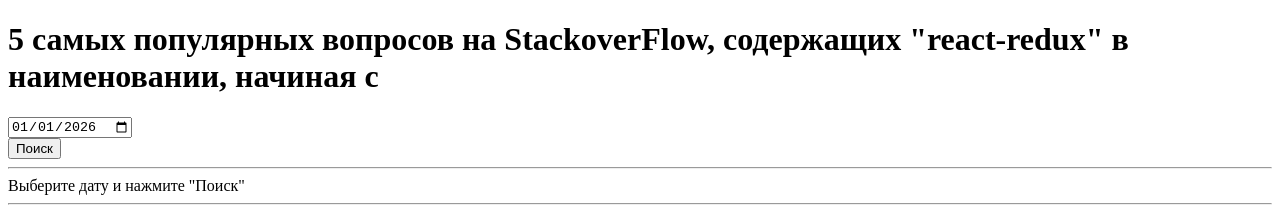
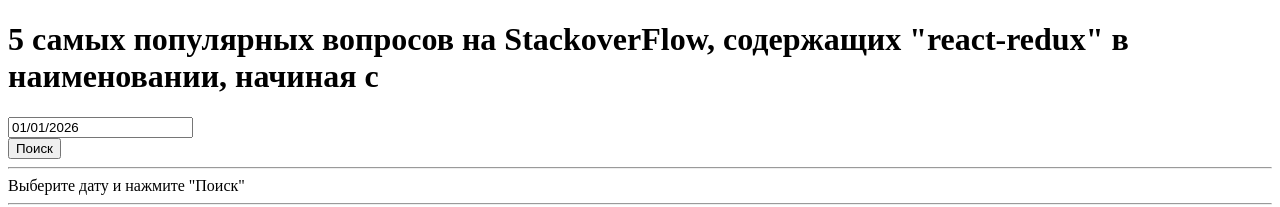
Before and after one commit to AlexArtsy/top-stackoverflow-questions, a React app: page / in a window 1280 px wide. Shown: the top 207 px of the page. Built offline with nearby package versions, Linux system fonts and the light colour scheme.

Commit message:
Добавлен react date-picker

```diff
--- a/package.json
+++ b/package.json
@@ -28,6 +28,7 @@
     "@reduxjs/toolkit": "^2.12.0",
     "dnd-core": "^16.0.1",
     "react": "^19.2.7",
+    "react-datepicker": "^9.1.0",
     "react-dnd": "^16.0.1",
     "react-dnd-html5-backend": "^16.0.1",
     "react-dom": "^19.2.7",
@@ -38,6 +39,7 @@
   "devDependencies": {
     "@eslint/js": "^9.15.0",
     "@types/react": "^19.2.17",
+    "@types/react-datepicker": "^6.2.0",
     "@types/react-dom": "^19.2.3",
     "css-loader": "^7.1.4",
     "eslint": "^9.15.0",
--- /dev/null
+++ b/src/types/css.d.ts
@@ -0,0 +1,4 @@
+declare module '*.css' {
+  const content: Record<string, string>;
+  export default content;
+}
--- a/src/view/date-picker.tsx
+++ b/src/view/date-picker.tsx
@@ -1,25 +1,18 @@
 import { useAppDispatch, useAppSelector } from '../store/store';
 import { setFromDate } from '../store/question-slice';
+import ReactDatePicker from 'react-datepicker';
+
+import 'react-datepicker/dist/react-datepicker.css';
 
 export const DatePicker: React.FC = () => {
   const fromDate = useAppSelector((state) => state.questions.fromDate);
   const dispatch = useAppDispatch();
 
-  const dateValue = fromDate > 0 ? new Date(fromDate * 1000).toISOString().split('T')[0] : '';
+  const selectedDate = fromDate > 0 ? new Date(fromDate * 1000) : null;
 
-  const handleChange = (e: React.ChangeEvent<HTMLInputElement>) => {
-    const value = e.target.value;
-    if (!value) {
-      dispatch(setFromDate(0));
-      return;
-    }
-    const unix = Math.floor(new Date(value).getTime() / 1000);
-    dispatch(setFromDate(unix));
+  const handleChange = (date: Date | null) => {
+    dispatch(setFromDate(date ? Math.floor(date.getTime() / 1000) : 0));
   };
 
-  return (
-    <div>
-      <input type="date" onChange={handleChange} value={dateValue} />
-    </div>
-  );
+  return <ReactDatePicker selected={selectedDate} onChange={handleChange} />;
 };
--- a/src/view/list-item-content.tsx
+++ b/src/view/list-item-content.tsx
@@ -1,4 +1,4 @@
-import { SOQuestion } from "../model/types";
+import { SOQuestion } from '../model/types';
 
 interface Props {
   question: SOQuestion;
@@ -8,9 +8,8 @@
   new Date(unix * 1000).toLocaleDateString('ru-RU', {
     day: 'numeric',
     month: 'long',
-    year: 'numeric',
+    year: 'numeric'
   });
-
 
 export const ListItemContent: React.FC<Props> = ({ question }) => (
   <div>
--- a/webpack.config.mjs
+++ b/webpack.config.mjs
@@ -39,7 +39,13 @@
       port: 3000,
       hot: true,
       open: true,
-      historyApiFallback: true
+      historyApiFallback: true,
+      client: {
+        overlay: {
+          errors: true,
+          warnings: false
+        }
+      }
     },
     devtool: isDev ? 'eval-source-map' : 'source-map'
   };
```
Also changed, not shown: src/view/list-item.tsx (+8 -1 lines), 1 other file (tests, documents, lock files or other folders).
